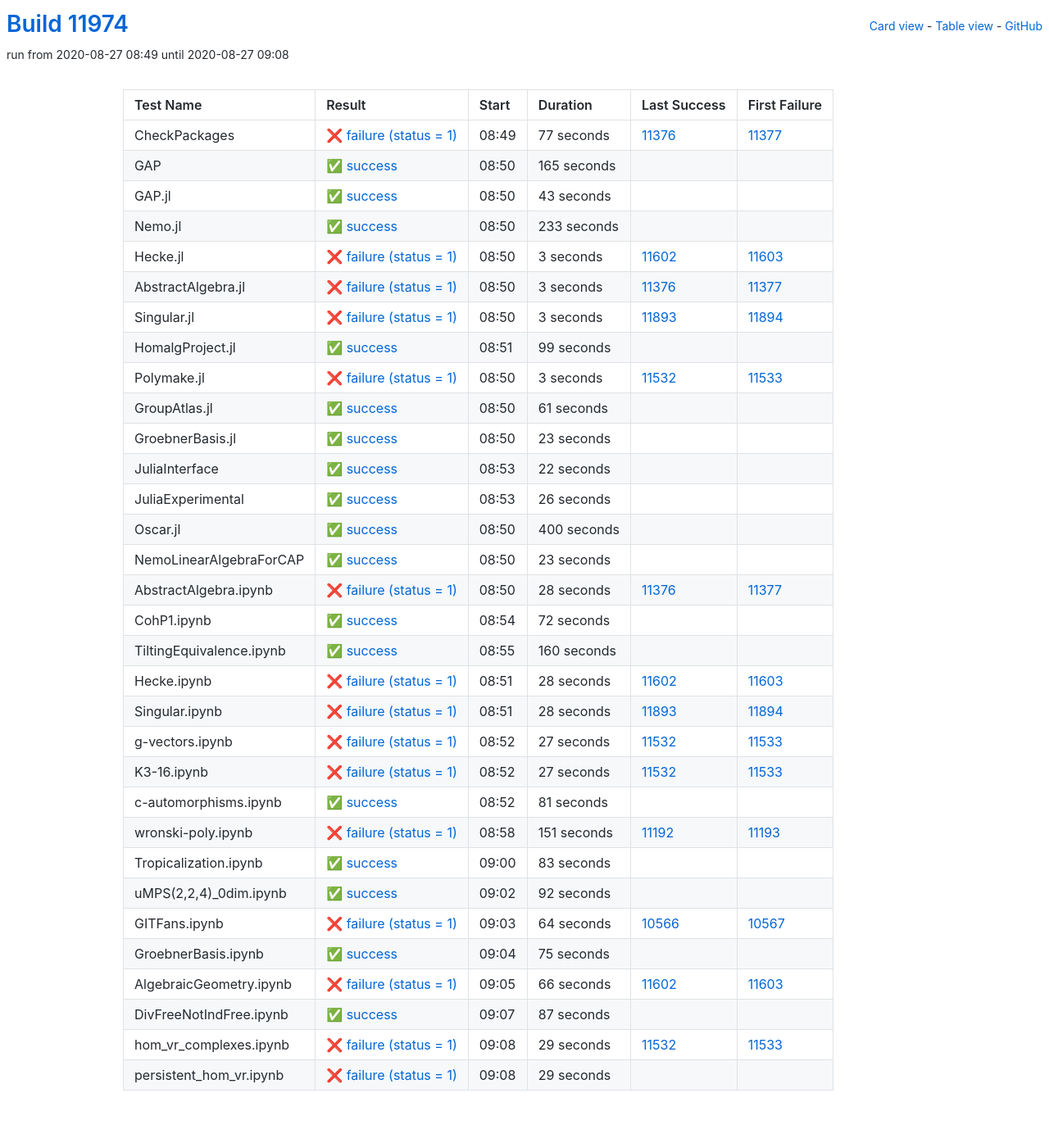
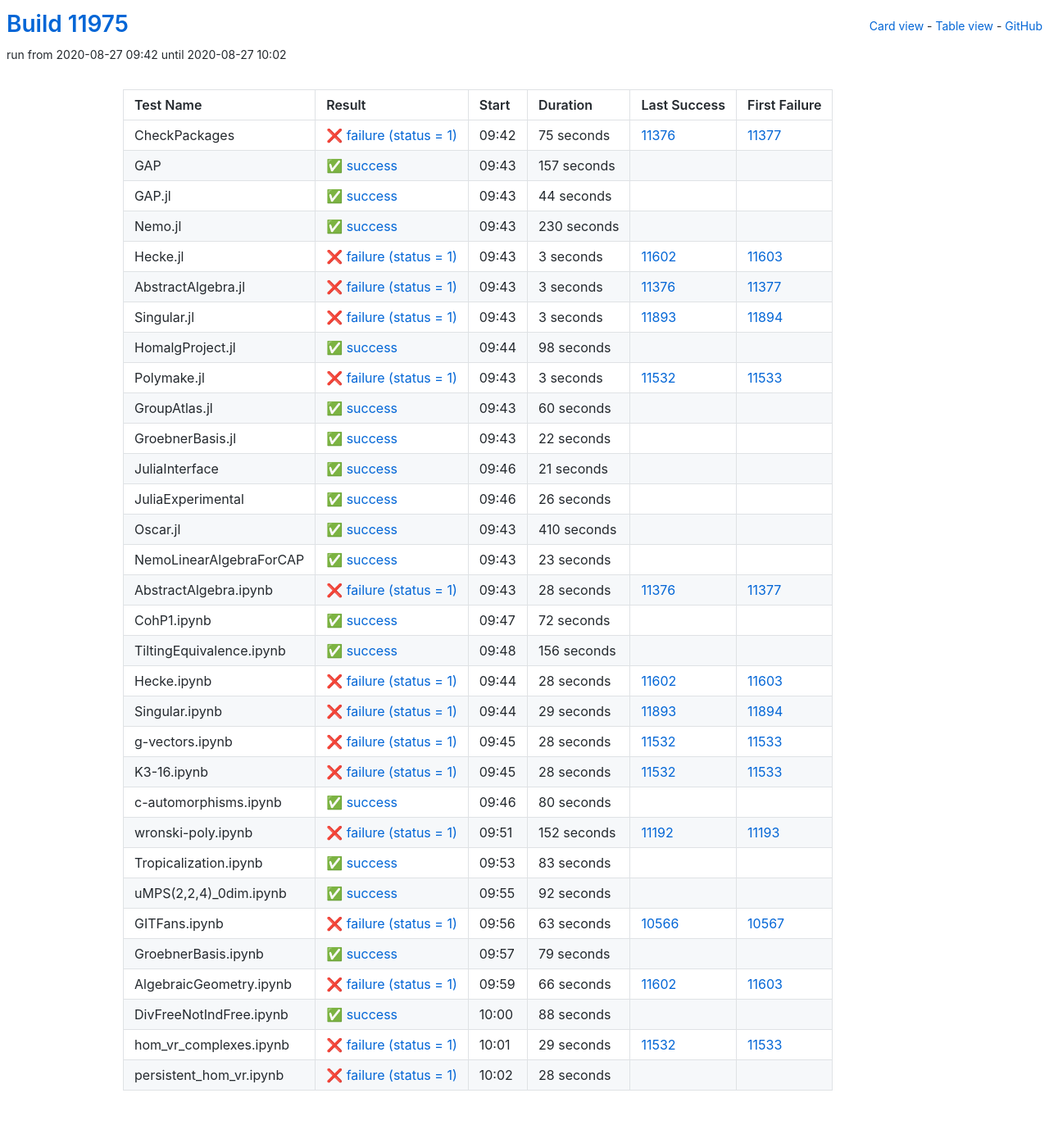
Before and after one commit to oscar-system/oscar-ci-status, a Jekyll site: the page built from table.html, in a window 1280 px wide. Shown: the whole page at 82% size. Built offline with Jekyll 4.4.1, drawn with Linux system fonts in a browser that asks for light colours.

Commit message:
Build #11975

```diff
--- a/_data/ci.yml
+++ b/_data/ci.yml
@@ -1,6 +1,6 @@
 ---
-build: 11974
-build_url: https://oscarci.mathematik.uni-kl.de/job/oscar/11974/
+build: 11975
+build_url: https://oscarci.mathematik.uni-kl.de/job/oscar/11975/
 job: oscar
 organization: oscar-system
 repo: oscar-ci-status
@@ -8,56 +8,56 @@
 tests:
 - name: CheckPackages
   id: checkpackages
-  log: https://oscarci.mathematik.uni-kl.de/job/oscar/11974/artifact/logs/build-11974/CheckPackages.log
-  start: 2020-08-27 08:49
+  log: https://oscarci.mathematik.uni-kl.de/job/oscar/11975/artifact/logs/build-11975/CheckPackages.log
+  start: 2020-08-27 09:42
   success: false
   exitcode: 1
   status: failure
-  duration: 77
+  duration: 75
   last_success: 11376
   last_success_url: https://oscarci.mathematik.uni-kl.de/job/oscar/11376/
   first_failure: 11377
   first_failure_url: https://oscarci.mathematik.uni-kl.de/job/oscar/11377/
 - name: GAP
   id: gap
-  log: https://oscarci.mathematik.uni-kl.de/job/oscar/11974/artifact/logs/build-11974/GAP.log
-  start: 2020-08-27 08:50
+  log: https://oscarci.mathematik.uni-kl.de/job/oscar/11975/artifact/logs/build-11975/GAP.log
+  start: 2020-08-27 09:43
   success: true
   exitcode: 0
   status: success
-  duration: 165
+  duration: 157
   last_success: false
   last_success_url:
   first_failure: false
   first_failure_url:
 - name: GAP.jl
   id: gap-jl
-  log: https://oscarci.mathematik.uni-kl.de/job/oscar/11974/artifact/logs/build-11974/GAP.jl.log
-  start: 2020-08-27 08:50
+  log: https://oscarci.mathematik.uni-kl.de/job/oscar/11975/artifact/logs/build-11975/GAP.jl.log
+  start: 2020-08-27 09:43
   success: true
   exitcode: 0
   status: success
-  duration: 43
+  duration: 44
   last_success: false
   last_success_url:
   first_failure: false
   first_failure_url:
 - name: Nemo.jl
   id: nemo-jl
-  log: https://oscarci.mathematik.uni-kl.de/job/oscar/11974/artifact/logs/build-11974/Nemo.jl.log
-  start: 2020-08-27 08:50
+  log: https://oscarci.mathematik.uni-kl.de/job/oscar/11975/artifact/logs/build-11975/Nemo.jl.log
+  start: 2020-08-27 09:43
   success: true
   exitcode: 0
   status: success
-  duration: 233
+  duration: 230
   last_success: false
   last_success_url:
   first_failure: false
   first_failure_url:
 - name: Hecke.jl
   id: hecke-jl
-  log: https://oscarci.mathematik.uni-kl.de/job/oscar/11974/artifact/logs/build-11974/Hecke.jl.log
-  start: 2020-08-27 08:50
+  log: https://oscarci.mathematik.uni-kl.de/job/oscar/11975/artifact/logs/build-11975/Hecke.jl.log
+  start: 2020-08-27 09:43
   success: false
   exitcode: 1
   status: failure
@@ -68,8 +68,8 @@
   first_failure_url: https://oscarci.mathematik.uni-kl.de/job/oscar/11603/
 - name: AbstractAlgebra.jl
   id: abstractalgebra-jl
-  log: https://oscarci.mathematik.uni-kl.de/job/oscar/11974/artifact/logs/build-11974/AbstractAlgebra.jl.log
-  start: 2020-08-27 08:50
+  log: https://oscarci.mathematik.uni-kl.de/job/oscar/11975/artifact/logs/build-11975/AbstractAlgebra.jl.log
+  start: 2020-08-27 09:43
   success: false
   exitcode: 1
   status: failure
@@ -80,8 +80,8 @@
   first_failure_url: https://oscarci.mathematik.uni-kl.de/job/oscar/11377/
 - name: Singular.jl
   id: singular-jl
-  log: https://oscarci.mathematik.uni-kl.de/job/oscar/11974/artifact/logs/build-11974/Singular.jl.log
-  start: 2020-08-27 08:50
+  log: https://oscarci.mathematik.uni-kl.de/job/oscar/11975/artifact/logs/build-11975/Singular.jl.log
+  start: 2020-08-27 09:43
   success: false
   exitcode: 1
   status: failure
@@ -92,20 +92,20 @@
   first_failure_url: https://oscarci.mathematik.uni-kl.de/job/oscar/11894/
 - name: HomalgProject.jl
   id: homalgproject-jl
-  log: https://oscarci.mathematik.uni-kl.de/job/oscar/11974/artifact/logs/build-11974/HomalgProject.jl.log
-  start: 2020-08-27 08:51
+  log: https://oscarci.mathematik.uni-kl.de/job/oscar/11975/artifact/logs/build-11975/HomalgProject.jl.log
+  start: 2020-08-27 09:44
   success: true
   exitcode: 0
   status: success
-  duration: 99
+  duration: 98
   last_success: false
   last_success_url:
   first_failure: false
   first_failure_url:
 - name: Polymake.jl
   id: polymake-jl
-  log: https://oscarci.mathematik.uni-kl.de/job/oscar/11974/artifact/logs/build-11974/Polymake.jl.log
-  start: 2020-08-27 08:50
+  log: https://oscarci.mathematik.uni-kl.de/job/oscar/11975/artifact/logs/build-11975/Polymake.jl.log
+  start: 2020-08-27 09:43
   success: false
   exitcode: 1
   status: failure
@@ -116,32 +116,20 @@
   first_failure_url: https://oscarci.mathematik.uni-kl.de/job/oscar/11533/
 - name: GroupAtlas.jl
   id: groupatlas-jl
-  log: https://oscarci.mathematik.uni-kl.de/job/oscar/11974/artifact/logs/build-11974/GroupAtlas.jl.log
-  start: 2020-08-27 08:50
+  log: https://oscarci.mathematik.uni-kl.de/job/oscar/11975/artifact/logs/build-11975/GroupAtlas.jl.log
+  start: 2020-08-27 09:43
   success: true
   exitcode: 0
   status: success
-  duration: 61
+  duration: 60
   last_success: false
   last_success_url:
   first_failure: false
   first_failure_url:
 - name: GroebnerBasis.jl
   id: groebnerbasis-jl
-  log: https://oscarci.mathematik.uni-kl.de/job/oscar/11974/artifact/logs/build-11974/GroebnerBasis.jl.log
-  start: 2020-08-27 08:50
-  success: true
-  exitcode: 0
-  status: success
-  duration: 23
-  last_success: false
-  last_success_url:
-  first_failure: false
-  first_failure_url:
-- name: JuliaInterface
-  id: juliainterface
-  log: https://oscarci.mathematik.uni-kl.de/job/oscar/11974/artifact/logs/build-11974/JuliaInterface.log
-  start: 2020-08-27 08:53
+  log: https://oscarci.mathematik.uni-kl.de/job/oscar/11975/artifact/logs/build-11975/GroebnerBasis.jl.log
+  start: 2020-08-27 09:43
   success: true
   exitcode: 0
   status: success
@@ -150,10 +138,22 @@
   last_success_url:
   first_failure: false
   first_failure_url:
+- name: JuliaInterface
+  id: juliainterface
+  log: https://oscarci.mathematik.uni-kl.de/job/oscar/11975/artifact/logs/build-11975/JuliaInterface.log
+  start: 2020-08-27 09:46
+  success: true
+  exitcode: 0
+  status: success
+  duration: 21
+  last_success: false
+  last_success_url:
+  first_failure: false
+  first_failure_url:
 - name: JuliaExperimental
   id: juliaexperimental
-  log: https://oscarci.mathematik.uni-kl.de/job/oscar/11974/artifact/logs/build-11974/JuliaExperimental.log
-  start: 2020-08-27 08:53
+  log: https://oscarci.mathematik.uni-kl.de/job/oscar/11975/artifact/logs/build-11975/JuliaExperimental.log
+  start: 2020-08-27 09:46
   success: true
   exitcode: 0
   status: success
@@ -164,20 +164,20 @@
   first_failure_url:
 - name: Oscar.jl
   id: oscar-jl
-  log: https://oscarci.mathematik.uni-kl.de/job/oscar/11974/artifact/logs/build-11974/Oscar.jl.log
-  start: 2020-08-27 08:50
+  log: https://oscarci.mathematik.uni-kl.de/job/oscar/11975/artifact/logs/build-11975/Oscar.jl.log
+  start: 2020-08-27 09:43
   success: true
   exitcode: 0
   status: success
-  duration: 400
+  duration: 410
   last_success: false
   last_success_url:
   first_failure: false
   first_failure_url:
 - name: NemoLinearAlgebraForCAP
   id: nemolinearalgebraforcap
-  log: https://oscarci.mathematik.uni-kl.de/job/oscar/11974/artifact/logs/build-11974/NemoLinearAlgebraForCAP.log
-  start: 2020-08-27 08:50
+  log: https://oscarci.mathematik.uni-kl.de/job/oscar/11975/artifact/logs/build-11975/NemoLinearAlgebraForCAP.log
+  start: 2020-08-27 09:43
   success: true
   exitcode: 0
   status: success
@@ -188,8 +188,8 @@
   first_failure_url:
 - name: AbstractAlgebra.ipynb
   id: abstractalgebra-ipynb
-  log: https://oscarci.mathematik.uni-kl.de/job/oscar/11974/artifact/logs/build-11974/AbstractAlgebra.ipynb.log
-  start: 2020-08-27 08:50
+  log: https://oscarci.mathematik.uni-kl.de/job/oscar/11975/artifact/logs/build-11975/AbstractAlgebra.ipynb.log
+  start: 2020-08-27 09:43
   success: false
   exitcode: 1
   status: failure
@@ -200,8 +200,8 @@
   first_failure_url: https://oscarci.mathematik.uni-kl.de/job/oscar/11377/
 - name: CohP1.ipynb
   id: cohp1-ipynb
-  log: https://oscarci.mathematik.uni-kl.de/job/oscar/11974/artifact/logs/build-11974/CohP1.ipynb.log
-  start: 2020-08-27 08:54
+  log: https://oscarci.mathematik.uni-kl.de/job/oscar/11975/artifact/logs/build-11975/CohP1.ipynb.log
+  start: 2020-08-27 09:47
   success: true
   exitcode: 0
   status: success
@@ -212,20 +212,20 @@
   first_failure_url:
 - name: TiltingEquivalence.ipynb
   id: tiltingequivalence-ipynb
-  log: https://oscarci.mathematik.uni-kl.de/job/oscar/11974/artifact/logs/build-11974/TiltingEquivalence.ipynb.log
-  start: 2020-08-27 08:55
+  log: https://oscarci.mathematik.uni-kl.de/job/oscar/11975/artifact/logs/build-11975/TiltingEquivalence.ipynb.log
+  start: 2020-08-27 09:48
   success: true
   exitcode: 0
   status: success
-  duration: 160
+  duration: 156
   last_success: false
   last_success_url:
   first_failure: false
   first_failure_url:
 - name: Hecke.ipynb
   id: hecke-ipynb
-  log: https://oscarci.mathematik.uni-kl.de/job/oscar/11974/artifact/logs/build-11974/Hecke.ipynb.log
-  start: 2020-08-27 08:51
+  log: https://oscarci.mathematik.uni-kl.de/job/oscar/11975/artifact/logs/build-11975/Hecke.ipynb.log
+  start: 2020-08-27 09:44
   success: false
   exitcode: 1
   status: failure
@@ -236,68 +236,68 @@
   first_failure_url: https://oscarci.mathematik.uni-kl.de/job/oscar/11603/
 - name: Singular.ipynb
   id: singular-ipynb
-  log: https://oscarci.mathematik.uni-kl.de/job/oscar/11974/artifact/logs/build-11974/Singular.ipynb.log
-  start: 2020-08-27 08:51
+  log: https://oscarci.mathematik.uni-kl.de/job/oscar/11975/artifact/logs/build-11975/Singular.ipynb.log
+  start: 2020-08-27 09:44
   success: false
   exitcode: 1
   status: failure
-  duration: 28
+  duration: 29
   last_success: 11893
   last_success_url: https://oscarci.mathematik.uni-kl.de/job/oscar/11893/
   first_failure: 11894
   first_failure_url: https://oscarci.mathematik.uni-kl.de/job/oscar/11894/
 - name: g-vectors.ipynb
   id: g-vectors-ipynb
-  log: https://oscarci.mathematik.uni-kl.de/job/oscar/11974/artifact/logs/build-11974/g-vectors.ipynb.log
-  start: 2020-08-27 08:52
+  log: https://oscarci.mathematik.uni-kl.de/job/oscar/11975/artifact/logs/build-11975/g-vectors.ipynb.log
+  start: 2020-08-27 09:45
   success: false
   exitcode: 1
   status: failure
-  duration: 27
+  duration: 28
   last_success: 11532
   last_success_url: https://oscarci.mathematik.uni-kl.de/job/oscar/11532/
   first_failure: 11533
   first_failure_url: https://oscarci.mathematik.uni-kl.de/job/oscar/11533/
 - name: K3-16.ipynb
   id: k3-16-ipynb
-  log: https://oscarci.mathematik.uni-kl.de/job/oscar/11974/artifact/logs/build-11974/K3-16.ipynb.log
-  start: 2020-08-27 08:52
+  log: https://oscarci.mathematik.uni-kl.de/job/oscar/11975/artifact/logs/build-11975/K3-16.ipynb.log
+  start: 2020-08-27 09:45
   success: false
   exitcode: 1
   status: failure
-  duration: 27
+  duration: 28
   last_success: 11532
   last_success_url: https://oscarci.mathematik.uni-kl.de/job/oscar/11532/
   first_failure: 11533
   first_failure_url: https://oscarci.mathematik.uni-kl.de/job/oscar/11533/
 - name: c-automorphisms.ipynb
   id: c-automorphisms-ipynb
-  log: https://oscarci.mathematik.uni-kl.de/job/oscar/11974/artifact/logs/build-11974/c-automorphisms.ipynb.log
-  start: 2020-08-27 08:52
+  log: https://oscarci.mathematik.uni-kl.de/job/oscar/11975/artifact/logs/build-11975/c-automorphisms.ipynb.log
+  start: 2020-08-27 09:46
   success: true
   exitcode: 0
   status: success
-  duration: 81
+  duration: 80
   last_success: false
   last_success_url:
   first_failure: false
   first_failure_url:
 - name: wronski-poly.ipynb
   id: wronski-poly-ipynb
-  log: https://oscarci.mathematik.uni-kl.de/job/oscar/11974/artifact/logs/build-11974/wronski-poly.ipynb.log
-  start: 2020-08-27 08:58
+  log: https://oscarci.mathematik.uni-kl.de/job/oscar/11975/artifact/logs/build-11975/wronski-poly.ipynb.log
+  start: 2020-08-27 09:51
   success: false
   exitcode: 1
   status: failure
-  duration: 151
+  duration: 152
   last_success: 11192
   last_success_url: https://oscarci.mathematik.uni-kl.de/job/oscar/11192/
   first_failure: 11193
   first_failure_url: https://oscarci.mathematik.uni-kl.de/job/oscar/11193/
 - name: Tropicalization.ipynb
   id: tropicalization-ipynb
-  log: https://oscarci.mathematik.uni-kl.de/job/oscar/11974/artifact/logs/build-11974/Tropicalization.ipynb.log
-  start: 2020-08-27 09:00
+  log: https://oscarci.mathematik.uni-kl.de/job/oscar/11975/artifact/logs/build-11975/Tropicalization.ipynb.log
+  start: 2020-08-27 09:53
   success: true
   exitcode: 0
   status: success
@@ -308,8 +308,8 @@
   first_failure_url:
 - name: uMPS(2,2,4)_0dim.ipynb
   id: umps-2-2-4-0dim-ipynb
-  log: https://oscarci.mathematik.uni-kl.de/job/oscar/11974/artifact/logs/build-11974/uMPS-2-2-4-_0dim.ipynb.log
-  start: 2020-08-27 09:02
+  log: https://oscarci.mathematik.uni-kl.de/job/oscar/11975/artifact/logs/build-11975/uMPS-2-2-4-_0dim.ipynb.log
+  start: 2020-08-27 09:55
   success: true
   exitcode: 0
   status: success
@@ -320,32 +320,32 @@
   first_failure_url:
 - name: GITFans.ipynb
   id: gitfans-ipynb
-  log: https://oscarci.mathematik.uni-kl.de/job/oscar/11974/artifact/logs/build-11974/GITFans.ipynb.log
-  start: 2020-08-27 09:03
+  log: https://oscarci.mathematik.uni-kl.de/job/oscar/11975/artifact/logs/build-11975/GITFans.ipynb.log
+  start: 2020-08-27 09:56
   success: false
   exitcode: 1
   status: failure
-  duration: 64
+  duration: 63
   last_success: 10566
   last_success_url: https://oscarci.mathematik.uni-kl.de/job/oscar/10566/
   first_failure: 10567
   first_failure_url: https://oscarci.mathematik.uni-kl.de/job/oscar/10567/
 - name: GroebnerBasis.ipynb
   id: groebnerbasis-ipynb
-  log: https://oscarci.mathematik.uni-kl.de/job/oscar/11974/artifact/logs/build-11974/GroebnerBasis.ipynb.log
-  start: 2020-08-27 09:04
+  log: https://oscarci.mathematik.uni-kl.de/job/oscar/11975/artifact/logs/build-11975/GroebnerBasis.ipynb.log
+  start: 2020-08-27 09:57
   success: true
   exitcode: 0
   status: success
-  duration: 75
+  duration: 79
   last_success: false
   last_success_url:
   first_failure: false
   first_failure_url:
 - name: AlgebraicGeometry.ipynb
   id: algebraicgeometry-ipynb
-  log: https://oscarci.mathematik.uni-kl.de/job/oscar/11974/artifact/logs/build-11974/AlgebraicGeometry.ipynb.log
-  start: 2020-08-27 09:05
+  log: https://oscarci.mathematik.uni-kl.de/job/oscar/11975/artifact/logs/build-11975/AlgebraicGeometry.ipynb.log
+  start: 2020-08-27 09:59
   success: false
   exitcode: 1
   status: failure
@@ -356,20 +356,20 @@
   first_failure_url: https://oscarci.mathematik.uni-kl.de/job/oscar/11603/
 - name: DivFreeNotIndFree.ipynb
   id: divfreenotindfree-ipynb
-  log: https://oscarci.mathematik.uni-kl.de/job/oscar/11974/artifact/logs/build-11974/DivFreeNotIndFree.ipynb.log
-  start: 2020-08-27 09:07
+  log: https://oscarci.mathematik.uni-kl.de/job/oscar/11975/artifact/logs/build-11975/DivFreeNotIndFree.ipynb.log
+  start: 2020-08-27 10:00
   success: true
   exitcode: 0
   status: success
-  duration: 87
+  duration: 88
   last_success: false
   last_success_url:
   first_failure: false
   first_failure_url:
 - name: hom_vr_complexes.ipynb
   id: hom-vr-complexes-ipynb
-  log: https://oscarci.mathematik.uni-kl.de/job/oscar/11974/artifact/logs/build-11974/hom_vr_complexes.ipynb.log
-  start: 2020-08-27 09:08
+  log: https://oscarci.mathematik.uni-kl.de/job/oscar/11975/artifact/logs/build-11975/hom_vr_complexes.ipynb.log
+  start: 2020-08-27 10:01
   success: false
   exitcode: 1
   status: failure
@@ -380,12 +380,12 @@
   first_failure_url: https://oscarci.mathematik.uni-kl.de/job/oscar/11533/
 - name: persistent_hom_vr.ipynb
   id: persistent-hom-vr-ipynb
-  log: https://oscarci.mathematik.uni-kl.de/job/oscar/11974/artifact/logs/build-11974/persistent_hom_vr.ipynb.log
-  start: 2020-08-27 09:08
+  log: https://oscarci.mathematik.uni-kl.de/job/oscar/11975/artifact/logs/build-11975/persistent_hom_vr.ipynb.log
+  start: 2020-08-27 10:02
   success: false
   exitcode: 1
   status: failure
-  duration: 29
+  duration: 28
   last_success: false
   last_success_url:
   first_failure: false
```
Also changed, not shown: README.md.
